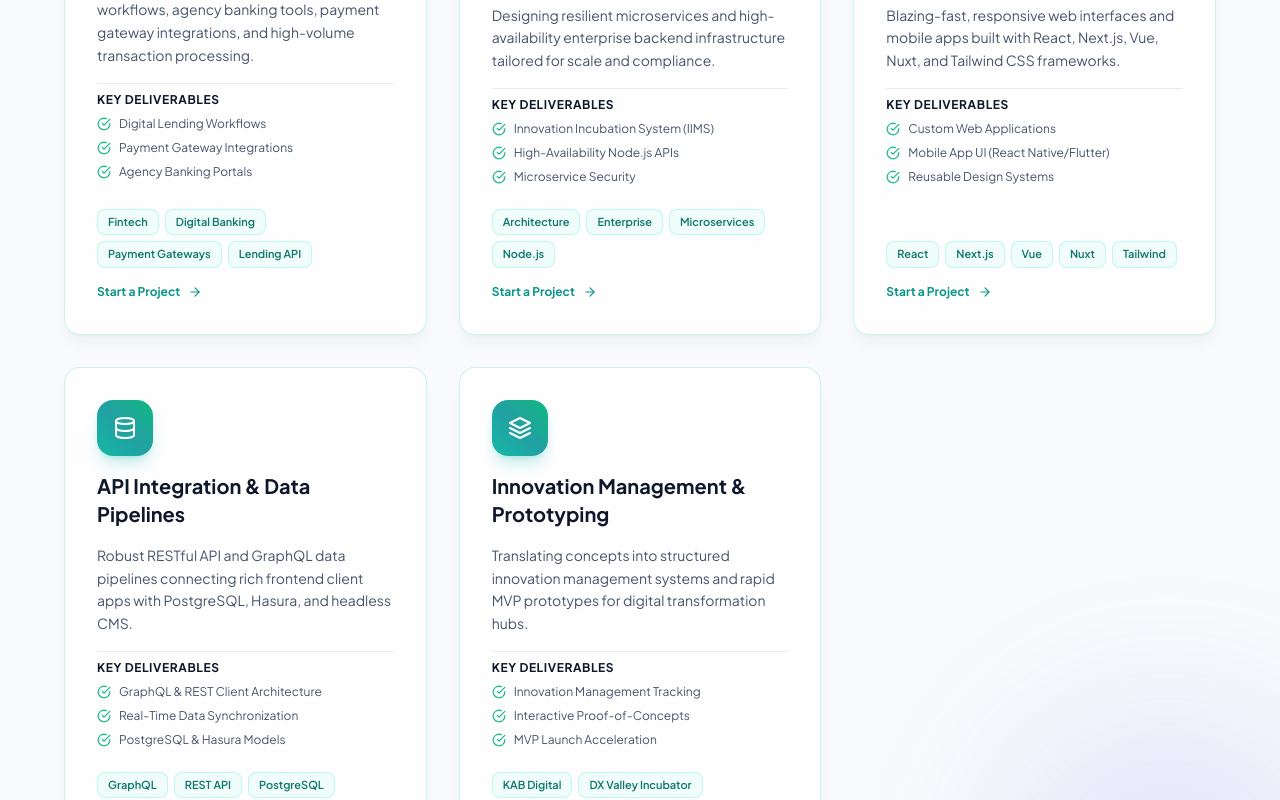
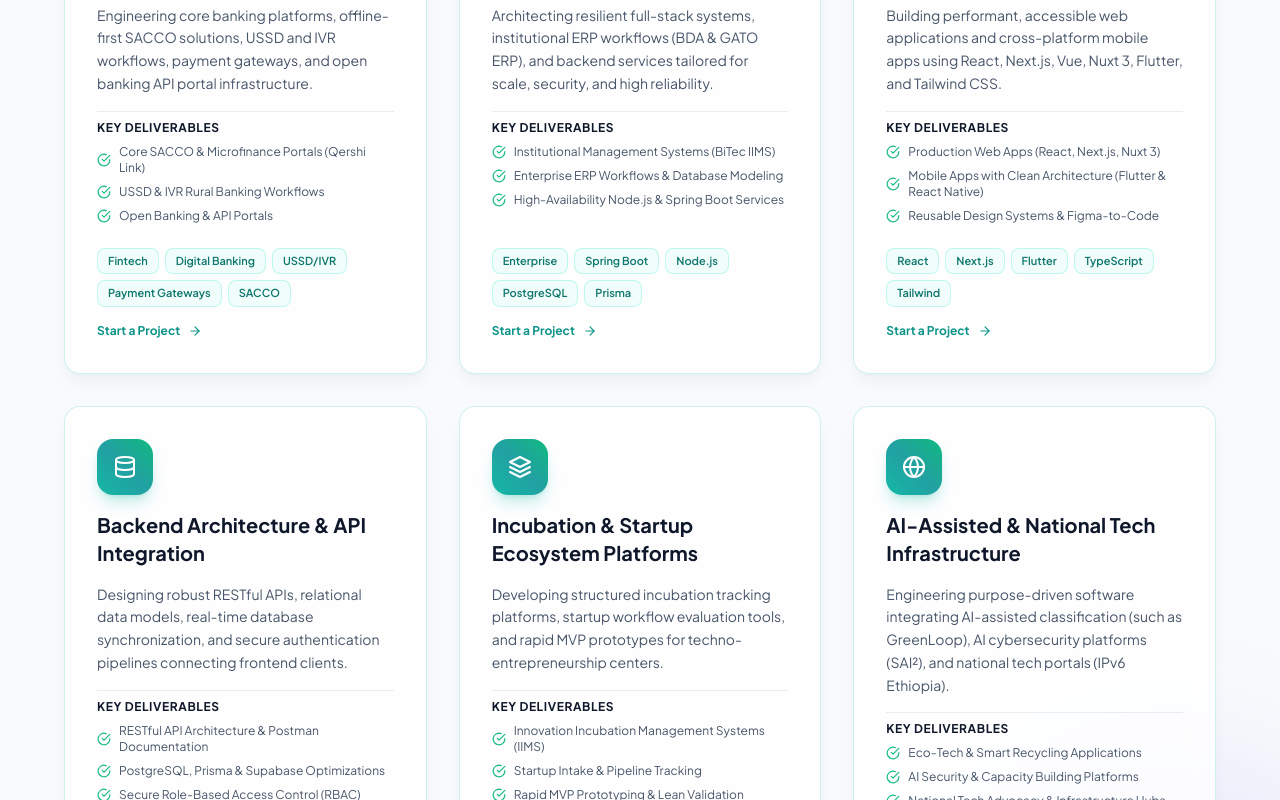
Before and after one commit to tsionbantegize16/my-portfolio-2, a React (Create React App) app: page / in a window 1280 px wide. Shown: the part 3420-4220 px from the top of the page. Built offline with nearby package versions, Linux system fonts and the light colour scheme.

Commit message:
Update Services and Solutions to align with fintech, enterprise, and ecosystem engineering profile

```diff
--- a/src/components/Services.jsx
+++ b/src/components/Services.jsx
@@ -1,41 +1,87 @@
 import React from 'react';
-import { FiCode, FiDatabase, FiLayers, FiArrowRight, FiCheckCircle, FiCpu, FiCreditCard } from 'react-icons/fi';
+import {
+  FiCode,
+  FiDatabase,
+  FiLayers,
+  FiArrowRight,
+  FiCheckCircle,
+  FiCpu,
+  FiCreditCard,
+  FiGlobe
+} from 'react-icons/fi';
 
 const servicesData = [
   {
-    title: 'Fintech & Digital Banking Rails',
+    title: 'Fintech & Digital Banking Systems',
     icon: FiCreditCard,
-    description: 'Engineering secure digital lending workflows, agency banking tools, payment gateway integrations, and high-volume transaction processing.',
-    deliverables: ['Digital Lending Workflows', 'Payment Gateway Integrations', 'Agency Banking Portals'],
-    tags: ['Fintech', 'Digital Banking', 'Payment Gateways', 'Lending API'],
+    description:
+      'Engineering core banking platforms, offline-first SACCO solutions, USSD and IVR workflows, payment gateways, and open banking API portal infrastructure.',
+    deliverables: [
+      'Core SACCO & Microfinance Portals (Qershi Link)',
+      'USSD & IVR Rural Banking Workflows',
+      'Open Banking & API Portals'
+    ],
+    tags: ['Fintech', 'Digital Banking', 'USSD/IVR', 'Payment Gateways', 'SACCO'],
   },
   {
-    title: 'Enterprise Software Architecture',
+    title: 'Enterprise Software & ERP Systems',
     icon: FiCpu,
-    description: 'Designing resilient microservices and high-availability enterprise backend infrastructure tailored for scale and compliance.',
-    deliverables: ['Innovation Incubation System (IIMS)', 'High-Availability Node.js APIs', 'Microservice Security'],
-    tags: ['Architecture', 'Enterprise', 'Microservices', 'Node.js'],
+    description:
+      'Architecting resilient full-stack systems, institutional ERP workflows (BDA & GATO ERP), and backend services tailored for scale, security, and high reliability.',
+    deliverables: [
+      'Institutional Management Systems (BiTec IIMS)',
+      'Enterprise ERP Workflows & Database Modeling',
+      'High-Availability Node.js & Spring Boot Services'
+    ],
+    tags: ['Enterprise', 'Spring Boot', 'Node.js', 'PostgreSQL', 'Prisma'],
   },
   {
     title: 'Full-Stack Web & Mobile Engineering',
     icon: FiCode,
-    description: 'Blazing-fast, responsive web interfaces and mobile apps built with React, Next.js, Vue, Nuxt, and Tailwind CSS frameworks.',
-    deliverables: ['Custom Web Applications', 'Mobile App UI (React Native/Flutter)', 'Reusable Design Systems'],
-    tags: ['React', 'Next.js', 'Vue', 'Nuxt', 'Tailwind'],
+    description:
+      'Building performant, accessible web applications and cross-platform mobile apps using React, Next.js, Vue, Nuxt 3, Flutter, and Tailwind CSS.',
+    deliverables: [
+      'Production Web Apps (React, Next.js, Nuxt 3)',
+      'Mobile Apps with Clean Architecture (Flutter & React Native)',
+      'Reusable Design Systems & Figma-to-Code'
+    ],
+    tags: ['React', 'Next.js', 'Flutter', 'TypeScript', 'Tailwind'],
   },
   {
-    title: 'API Integration & Data Pipelines',
+    title: 'Backend Architecture & API Integration',
     icon: FiDatabase,
-    description: 'Robust RESTful API and GraphQL data pipelines connecting rich frontend client apps with PostgreSQL, Hasura, and headless CMS.',
-    deliverables: ['GraphQL & REST Client Architecture', 'Real-Time Data Synchronization', 'PostgreSQL & Hasura Models'],
-    tags: ['GraphQL', 'REST API', 'PostgreSQL', 'Hasura', 'Strapi'],
+    description:
+      'Designing robust RESTful APIs, relational data models, real-time database synchronization, and secure authentication pipelines connecting frontend clients.',
+    deliverables: [
+      'RESTful API Architecture & Postman Documentation',
+      'PostgreSQL, Prisma & Supabase Optimizations',
+      'Secure Role-Based Access Control (RBAC)'
+    ],
+    tags: ['REST APIs', 'PostgreSQL', 'Supabase', 'Express', 'Security'],
   },
   {
-    title: 'Innovation Management & Prototyping',
+    title: 'Incubation & Startup Ecosystem Platforms',
     icon: FiLayers,
-    description: 'Translating concepts into structured innovation management systems and rapid MVP prototypes for digital transformation hubs.',
-    deliverables: ['Innovation Management Tracking', 'Interactive Proof-of-Concepts', 'MVP Launch Acceleration'],
-    tags: ['KAB Digital', 'DX Valley Incubator', 'MVP Prototyping'],
+    description:
+      'Developing structured incubation tracking platforms, startup workflow evaluation tools, and rapid MVP prototypes for techno-entrepreneurship centers.',
+    deliverables: [
+      'Innovation Incubation Management Systems (IIMS)',
+      'Startup Intake & Pipeline Tracking',
+      'Rapid MVP Prototyping & Lean Validation'
+    ],
+    tags: ['BiTec Incubation', 'DX Valley', 'MVP Prototyping', 'Lean Startup'],
+  },
+  {
+    title: 'AI-Assisted & National Tech Infrastructure',
+    icon: FiGlobe,
+    description:
+      'Engineering purpose-driven software integrating AI-assisted classification (such as GreenLoop), AI cybersecurity platforms (SAI²), and national tech portals (IPv6 Ethiopia).',
+    deliverables: [
+      'Eco-Tech & Smart Recycling Applications',
+      'AI Security & Capacity Building Platforms',
+      'National Tech Advocacy & Infrastructure Hubs'
+    ],
+    tags: ['AI Security', 'Clean Architecture', 'Eco-Tech', 'IPv6 Initiative'],
   },
 ];
 
@@ -53,13 +99,13 @@ const Services = () => {
           <span>What I Offer</span>
           <h2>Services & Solutions</h2>
           <p className="text-slate-600 dark:text-slate-400 max-w-xl mx-auto text-base">
-            End-to-end digital solutions designed to elevate your brand and engage your audience.
+            End-to-end software engineering, inclusive fintech platforms, and scalable enterprise architectures tailored for growth and impact.
           </p>
         </div>
 
         {/* Services Grid */}
         <div className="grid grid-cols-1 md:grid-cols-2 lg:grid-cols-3 gap-8">
-          {servicesData.map((service, index) => {
+          {servicesData.map((service) => {
             const Icon = service.icon;
             return (
               <div
```
